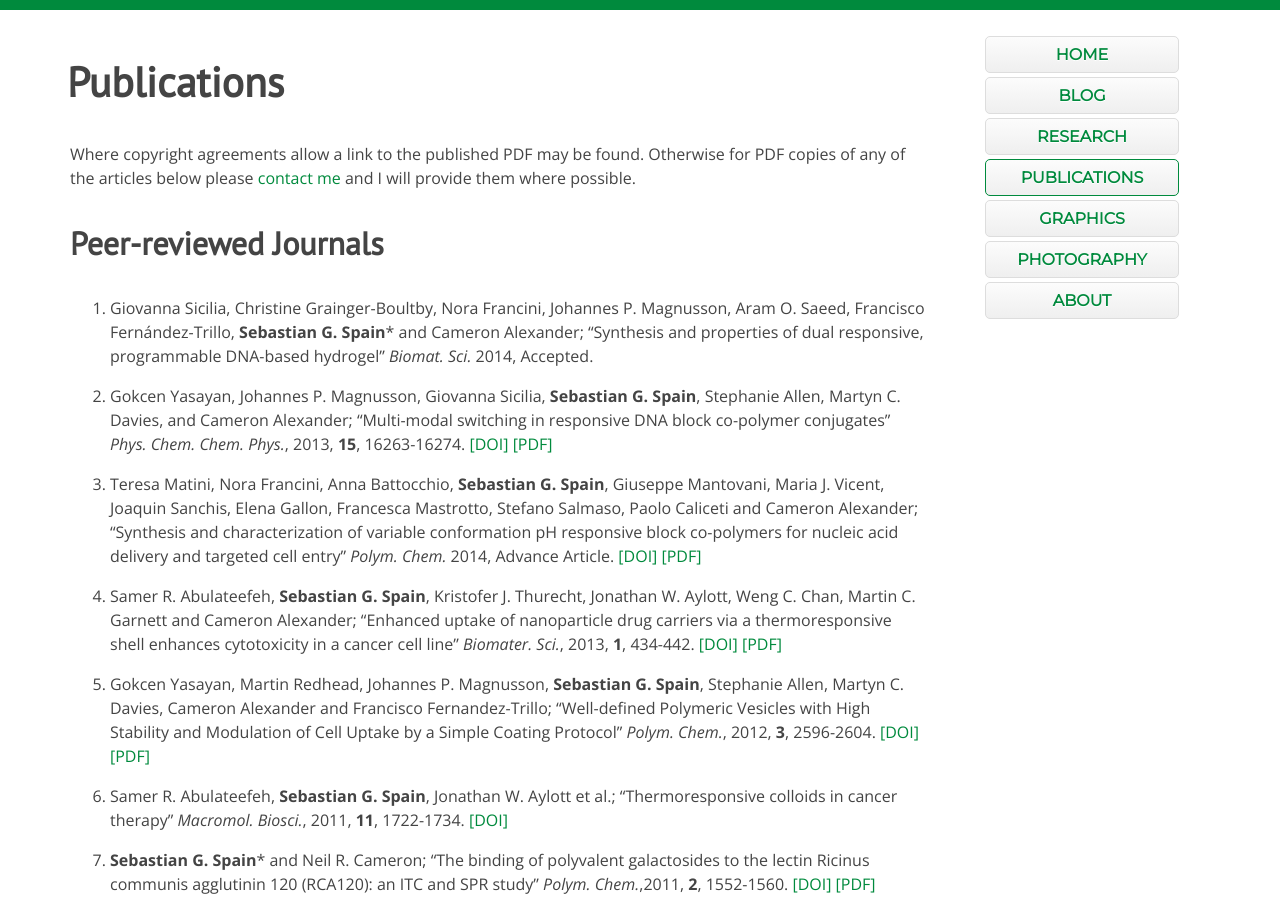
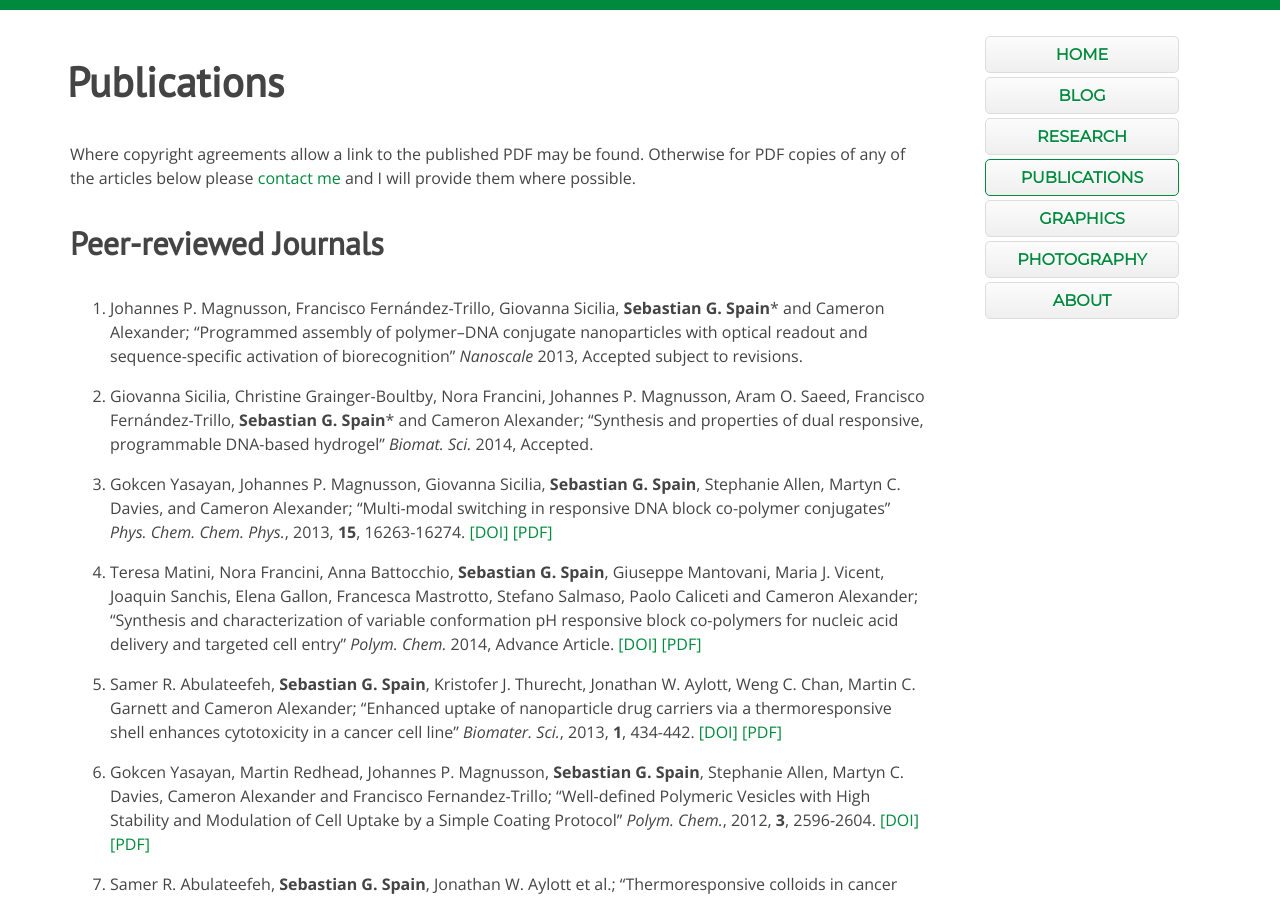
Before and after one commit to sebspain/sebspain.github.io, a Jekyll site: the page built from publications/index.md, in a window 1280 px wide and 900 px high. Built offline with Jekyll 4.4.1, drawn with Linux system fonts in a browser that asks for light colours; Markdown is read by kramdown in place of the engine named in the settings.

Commit message:
added NS paper

```diff
--- a/publications/index.md
+++ b/publications/index.md
@@ -6,6 +6,8 @@ title: Publications
 Where copyright agreements allow a link to the published PDF may be found. Otherwise for PDF copies of any of the articles below please <a href="mailto:seb@sebspain.co.uk">contact me</a> and I will provide them where possible.
 
 ###Peer-reviewed Journals
+
+1. Johannes P. Magnusson, Francisco Fernández-Trillo, Giovanna Sicilia, <strong>Sebastian G. Spain</strong>* and Cameron Alexander; "Programmed assembly of polymer–DNA conjugate nanoparticles with optical readout and sequence-specific activation of biorecognition" <em>Nanoscale</em> 2013, Accepted subject to revisions.
 
 1. Giovanna Sicilia, Christine Grainger-Boultby, Nora Francini, Johannes P. Magnusson, Aram O. Saeed, Francisco Fernández-Trillo, <strong>Sebastian G. Spain</strong>* and Cameron Alexander; "Synthesis and properties of dual responsive, programmable DNA-based hydrogel" <em>Biomat. Sci.</em> 2014, Accepted.
 
```
